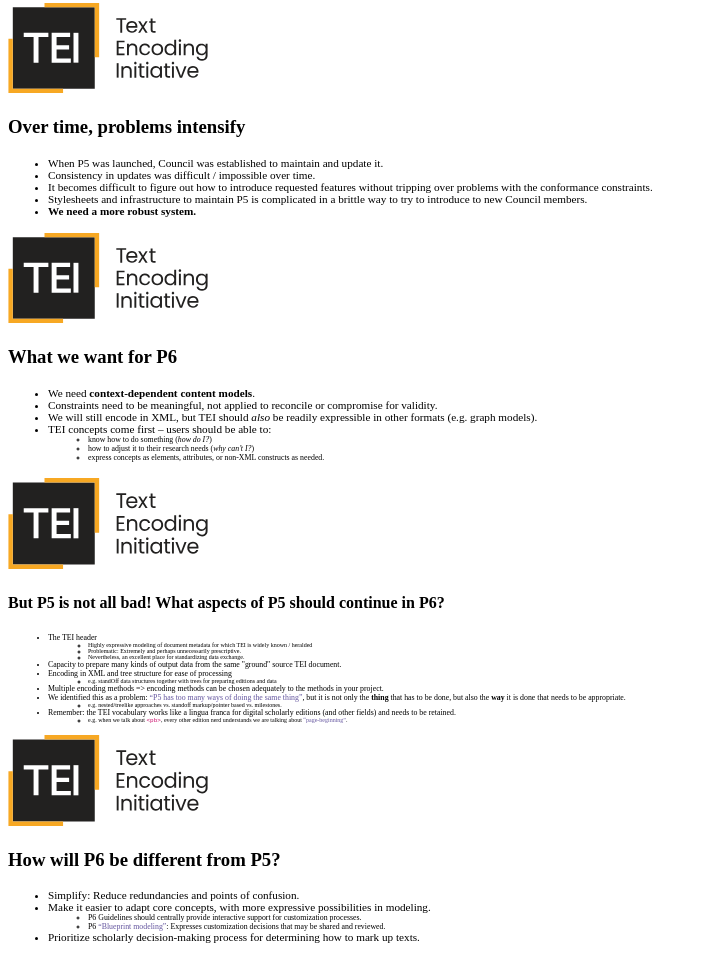
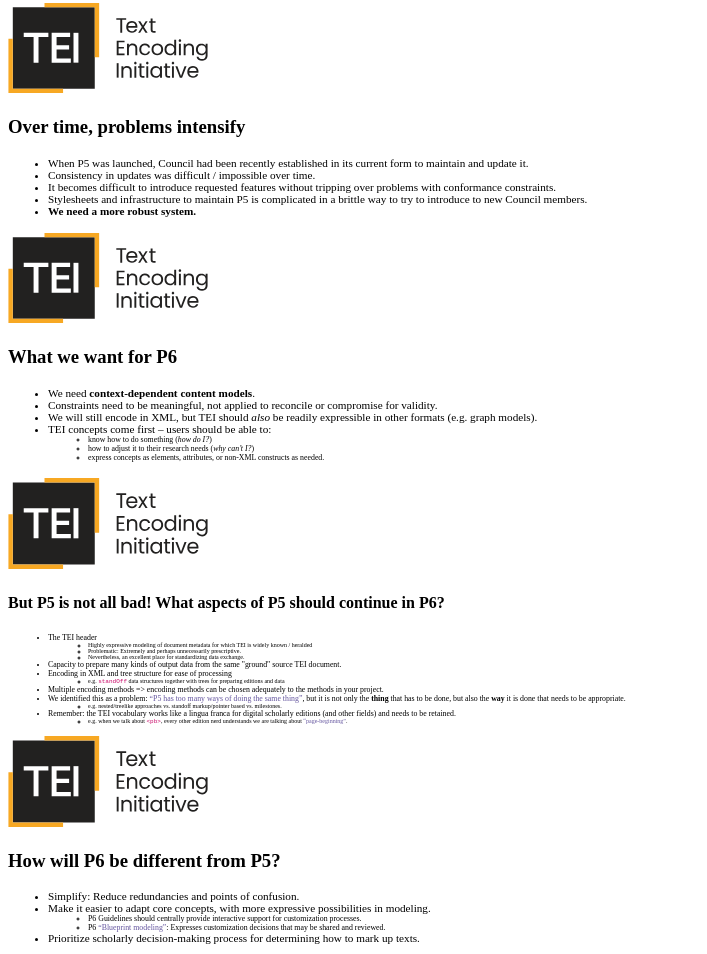
Before and after one commit to TEIC/timeForP6, a website built with Vite: page index.html in a window 1280 px wide. Shown: the part 1112-2066 px from the top of the page, without its empty margins (0-707 px from the left). Built offline with nearby package versions, Linux system fonts and the light colour scheme; what reveal.js would draw is missing.

Commit message:
a few spot revisions

```diff
--- a/index.html
+++ b/index.html
@@ -107,10 +107,9 @@
           <section>
             <h3>Over time, problems intensify</h3>
           <ul>
-                 <li class="fragment">When P5 was launched, Council was established to maintain and update it.</li>
+                 <li class="fragment">When P5 was launched, Council had been recently established in its current form to maintain and update it.</li>
                  <li class="fragment">Consistency in updates was difficult / impossible over time.</li>
-                 <li class="fragment">It becomes difficult to figure out how to introduce requested features without tripping over problems
-                  with the conformance constraints.</li>
+                 <li class="fragment">It becomes difficult to introduce requested features without tripping over problems with conformance constraints.</li>
                  <li class="fragment">Stylesheets and infrastructure to maintain P5 is complicated in a brittle way to try to introduce to new Council members.</li>
                  <li class="fragment"><strong>We need a more robust system.</strong></li>
                  </ul>
@@ -145,7 +144,7 @@
              <li class="fragment">Capacity to prepare many kinds of output data from the same "ground" source TEI document.</li>
             <li class="fragment">Encoding in XML and tree structure for ease of processing
                <ul>
-                 <li>e.g. standOff data structures together with trees for preparing editions and data</li>
+                 <li>e.g. <code>standOff</code> data structures together with trees for preparing editions and data</li>
                </ul>
             </li>
             <li class="fragment">Multiple encoding methods => encoding methods can be chosen adequately to the methods in your project.</li>
```
